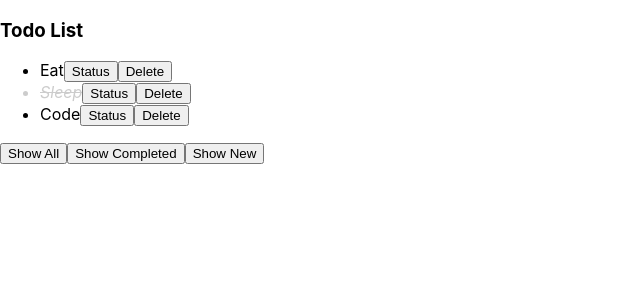
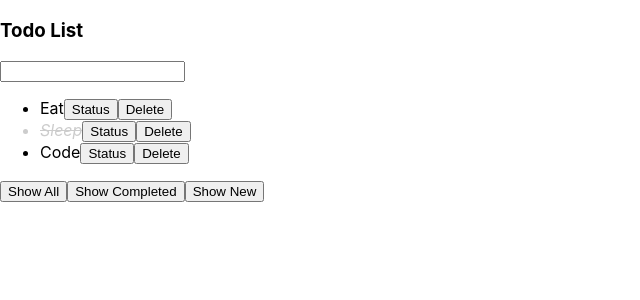
Before and after one commit to daonguyyen/reactjs-demo, a React (Create React App) app: page / in a window 1280 px wide. Shown: the top 300 px of the page, without its empty margins (0-640 px from the left). Built offline with nearby package versions, Linux system fonts and the light colour scheme.

Commit message:
add new todo

```diff
--- a/src/App.js
+++ b/src/App.js
@@ -2,6 +2,7 @@
 import AlbumFeature from './features/Album';
 import ColorBox from './features/ColorBox';
 import TodoFeature from './features/Todo';
+import TodoForm from './features/Todo/components/TodoForm';
 
 function App() {
   return (
--- /dev/null
+++ b/src/features/Todo/components/TodoForm/index.jsx
@@ -0,0 +1,41 @@
+import React, { useState } from 'react';
+import PropTypes from 'prop-types';
+
+TodoForm.propTypes = {
+    onSubmit: PropTypes.func,
+};
+
+TodoForm.defaultProps = {
+    onSubmit: null,
+}
+
+function TodoForm(props) {
+
+    const { onSubmit } = props
+    const [value, setValue] = useState('')
+
+    function handleValueChange(e) {
+        console.log(e.target.value)
+        setValue(e.target.value)
+    }
+
+    function handleSubmit(e) {
+        e.preventDefault()
+        if (!onSubmit) return;
+
+        const formValues = {
+            title: value
+        }
+        onSubmit(formValues)
+
+        //reset value
+        setValue('')
+    }
+    return (
+        <form onSubmit={handleSubmit}>
+            <input type="text" value={value} onChange={handleValueChange} />
+        </form>
+    );
+}
+
+export default TodoForm;
--- a/src/features/Todo/index.jsx
+++ b/src/features/Todo/index.jsx
@@ -1,6 +1,7 @@
 import React, { useState } from 'react';
 import PropTypes from 'prop-types';
 import TodoList from './components/TodoList';
+import TodoForm from './components/TodoForm';
 
 TodoFeature.propTypes = {
 
@@ -55,6 +56,18 @@
         setTodoList(newTodoDelete)
 
     }
+    //Add item to list
+    const handleTodoFormSubmit = (formValues) => {
+        console.log(formValues)
+        //add new todo to current todo list
+        const newtodo = {
+            id: todoList.length + 1,
+            ...formValues
+        }
+        const newTodoList = [...todoList]
+        newTodoList.push(newtodo)
+        setTodoList(newTodoList)
+    }
 
     const handleShowAllClick = () => {
         setFilteredStatus('all')
@@ -72,6 +85,7 @@
     return (
         <div>
             <h3>Todo List</h3>
+            <TodoForm onSubmit={handleTodoFormSubmit} />
             <TodoList danhsach={renderedTodoList} onTodoClick={handleTodoClick} onDeleteClick={handleDeleteTodo} />
 
             <div>
```
